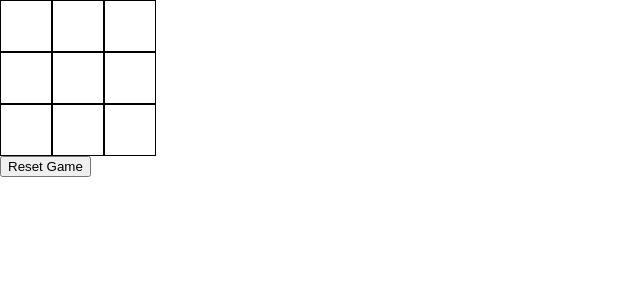
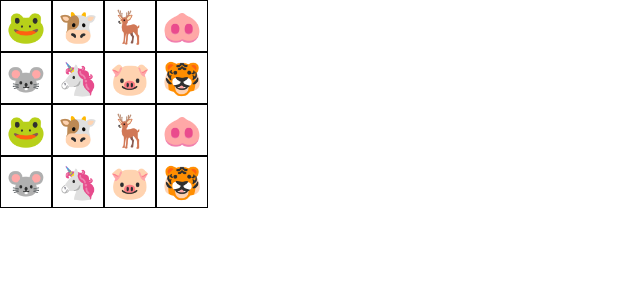
Before and after one commit to grumpycat808/react_greatfrontend, a React (Create React App) app: page / in a window 1280 px wide. Shown: the top 300 px of the page, without its empty margins (0-640 px from the left). Built offline with nearby package versions, Linux system fonts and the light colour scheme.

Commit message:
Starting whack a mole

```diff
--- a/src/App7.js
+++ b/src/App7.js
@@ -5,10 +5,11 @@ import FileExplorer from './FileExplorer'
 import NestedCheckboxes from './NestedCheckboxes'
 import { fileData } from './fileData'
 import TicTacToe from './TicTacToe'
+import WhackAMole from './WhackAMole'
 function App7(props) {
     return (
         <div>
-            <TicTacToe></TicTacToe>
+            <WhackAMole></WhackAMole>
         </div>
     )
 }
--- /dev/null
+++ b/src/Board.js
@@ -0,0 +1,11 @@
+import React from 'react';
+import './whack-a-mole.css'
+function Board({emojis}) {
+    return (
+        <div className='board'>
+            {emojis.map((square, index) => <div key={index} className='square'>{square}</div>)}
+        </div>
+    );
+}
+
+export default Board;
--- /dev/null
+++ b/src/WhackAMole.js
@@ -0,0 +1,19 @@
+import React, { useEffect, useState } from 'react'
+import { emojis } from './emojis'
+import {generateRandomNumbers} from './random-numbers'
+import Board from './Board';
+
+function WhackAMole(props) {
+
+    const [selectedEmojis, setSelectedEmojis] = useState([]);
+    useEffect(() => {
+        const randomEmojis = [];
+        const randomNums = generateRandomNumbers(8, emojis.length);
+        randomNums.forEach((num) => randomEmojis.push(emojis[num]));
+        randomEmojis.forEach((emoji) => randomEmojis.push(emoji))
+        setSelectedEmojis(randomEmojis);
+    }, [emojis])
+    return <div><Board emojis={selectedEmojis}></Board></div>
+}
+
+export default WhackAMole
--- /dev/null
+++ b/src/emojis.js
@@ -0,0 +1,23 @@
+export const emojis = [
+    '🐵',
+    '🐶',
+    '🦊',
+    '🐱',
+    '🦁',
+    '🐯',
+    '🐴',
+    '🦄',
+    '🦓',
+    '🦌',
+    '🐮',
+    '🐷',
+    '🐭',
+    '🐹',
+    '🐻',
+    '🐨',
+    '🐼',
+    '🐽',
+    '🐸',
+    '🐰',
+    '🐙',
+]
--- /dev/null
+++ b/src/random-numbers.js
@@ -0,0 +1,12 @@
+export const generateRandomNumbers = (num, upper) => {
+    const randomNumbers = []
+    let counter = 0;
+    while(counter < num) {
+        const randomNum = Math.floor(Math.random() * upper)
+        if (!randomNumbers.includes(randomNum)) {
+            randomNumbers.push(randomNum)
+            counter++;
+        }
+    }
+    return randomNumbers
+}
--- /dev/null
+++ b/src/whack-a-mole.css
@@ -0,0 +1,11 @@
+.board {
+    display: flex;
+    max-width: 210px;
+    flex-wrap: wrap;
+    flex-direction: row;
+}
+
+.square {
+    width: 50px;
+    border: solid black 1px;
+}
```
Also changed, not shown: src/TicTacToe.js (+54 -30 lines).
